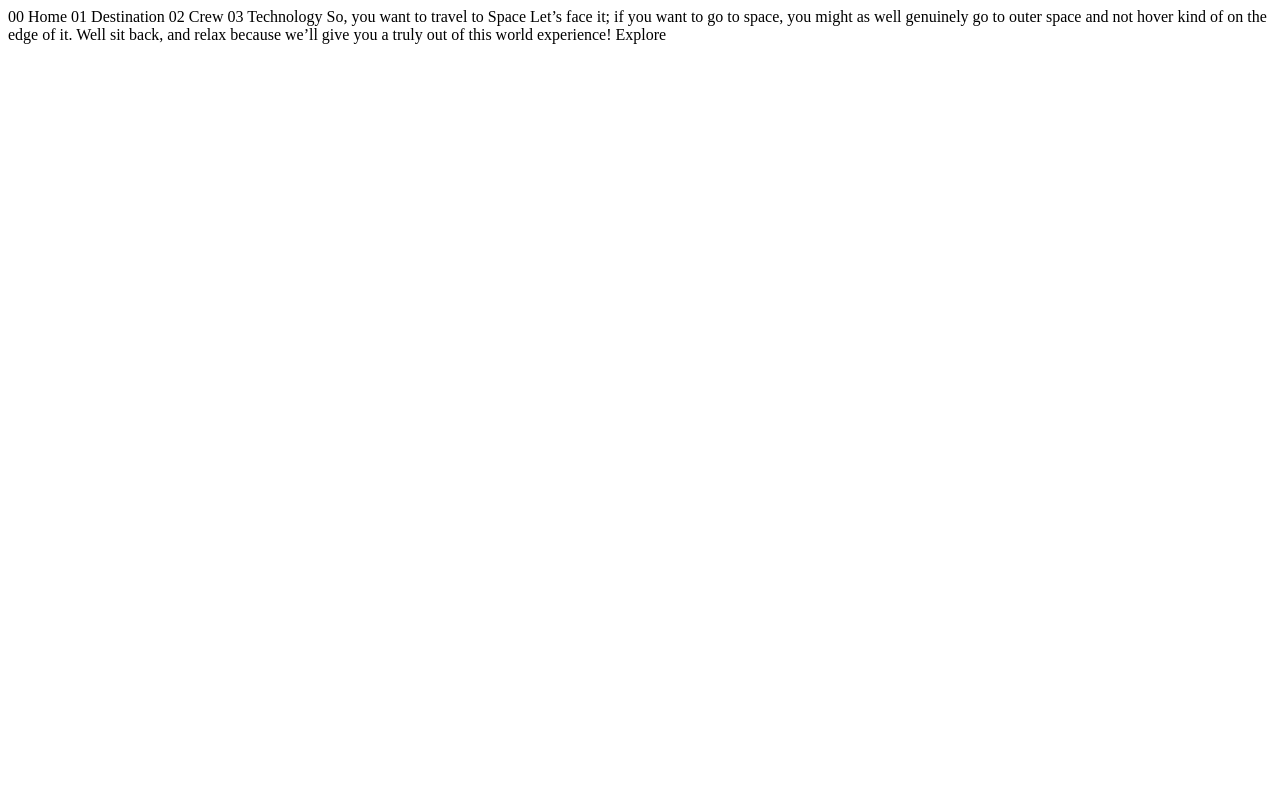
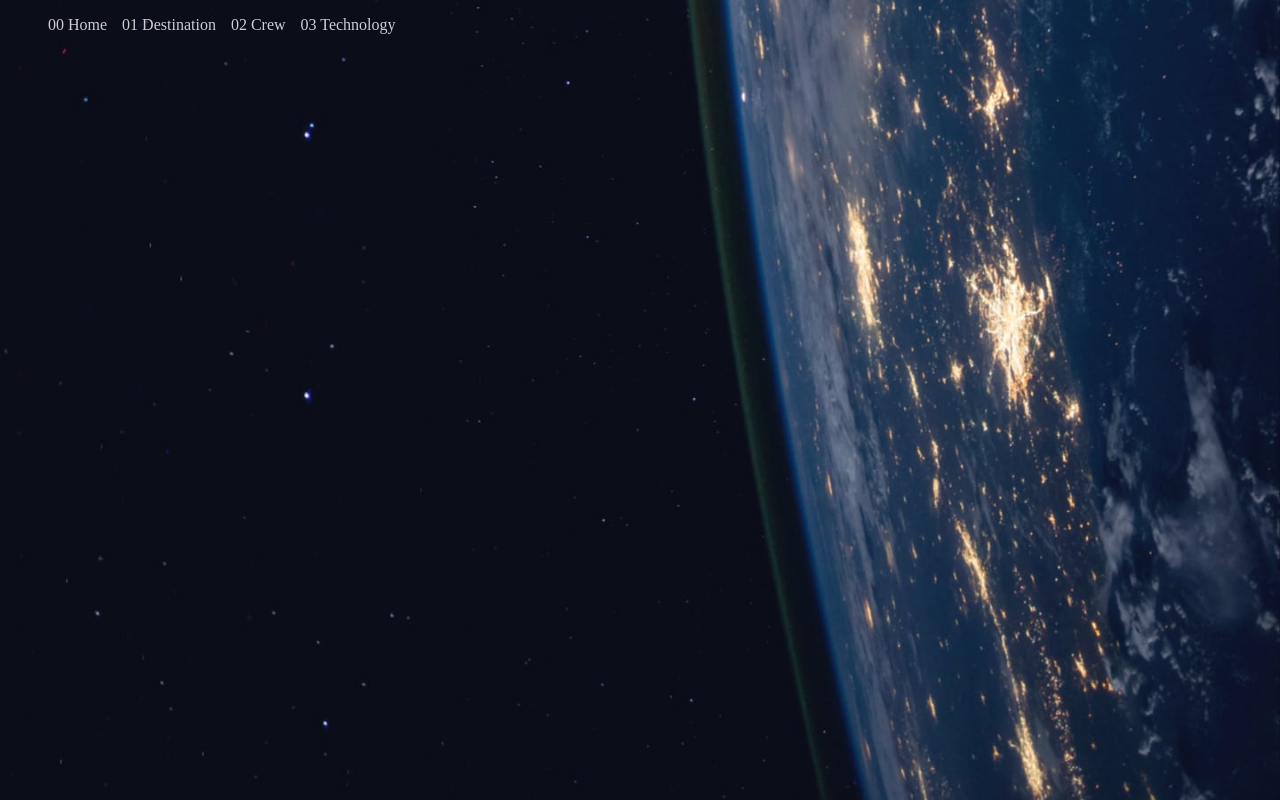
Before and after one commit to AmrAmrA/SpaceChallenge, a plain HTML site: page starter-code/index.html in a window 1280 px wide. Drawn offline with Linux system fonts and the light colour scheme.

Commit message:
add some animations

```diff
--- a/starter-code/index.html
+++ b/starter-code/index.html
@@ -1,27 +1,33 @@
 <!DOCTYPE html>
 <html lang="en">
-<head>
-  <meta charset="UTF-8">
-  <meta name="viewport" content="width=device-width, initial-scale=1.0">
+  <head>
+    <meta charset="UTF-8" />
+    <meta name="viewport" content="width=device-width, initial-scale=1.0" />
 
-  <link rel="icon" type="image/png" sizes="32x32" href="./assets/favicon-32x32.png">
+    <link
+      rel="icon"
+      type="image/png"
+      sizes="32x32"
+      href="./assets/favicon-32x32.png"
+    />
+    <link rel="stylesheet" href="style.css" />
 
-  <title>Frontend Mentor | Space tourism website</title>
-</head>
-<body>
+    <title>Frontend Mentor | Space tourism website</title>
+  </head>
+  <body>
+    <ul>
+      <li>00 Home</li>
+      <li>01 Destination</li>
+      <li>02 Crew</li>
+      <li>03 Technology</li>
+    </ul>
 
-  00 Home
-  01 Destination
-  02 Crew
-  03 Technology
-
-  So, you want to travel to
+    <!-- So, you want to travel to
   Space
   Let’s face it; if you want to go to space, you might as well genuinely go to
   outer space and not hover kind of on the edge of it. Well sit back, and relax
   because we’ll give you a truly out of this world experience!
 
-  Explore
-
-</body>
+  Explore -->
+  </body>
 </html>
--- /dev/null
+++ b/starter-code/style.css
@@ -0,0 +1,109 @@
+li {
+  list-style: none;
+  color: white;
+  font-size: 16px;
+  opacity: 1;
+  animation: opacityApparition 2.5s;
+  animation-iteration-count: 1;
+  animation-fill-mode: forwards;
+  animation-delay: 3s;
+}
+body {
+  background-image: url(assets/home/background-home-desktop.jpg);
+  background-repeat: no-repeat;
+  background-size: cover;
+}
+
+ul {
+  display: flex;
+  gap: 15px;
+  transform: translateY(0px);
+  animation: ApparitionFromAbove 3s;
+  animation-fill-mode: forwards;
+}
+
+@keyframes opacityApparition {
+  0% {
+    opacity: 0;
+    /* font-size: 2px; */
+  }
+  10% {
+    opacity: 0.1;
+    /* font-size: 4px; */
+  }
+  20% {
+    opacity: 0.2;
+    /* font-size: 6px; */
+  }
+  30% {
+    opacity: 0.3;
+    /* font-size: 8px; */
+  }
+  40% {
+      opacity: 0.4;
+      /* font-size: 10px; */
+  }
+
+  50% {
+    opacity: 0.5;
+    /* font-size: 12px; */
+  }
+  60% {
+    opacity: 0.6;
+    /* font-size: 14px; */
+  }
+  70% {
+    opacity: 0.7;
+    /* font-size: 16px; */
+  }
+  80% {
+    opacity: 0.8;
+    /* font-size: 16px; */
+  }
+  90% {
+    opacity: 0.9;
+    /* font-size: 16px; */
+  }
+  100% {
+    opacity: 1;
+    /* font-size: 16px; */
+  }
+}
+
+/* @keyframes ApparitionFromAbove {
+    0% {
+    transform: translateY(-50px);
+    }
+    /* 10% {
+        transform: translateY(-40px);
+    }
+    20% {
+        transform: translateY(-30px);
+    }
+    30% {
+        transform: translateY(-20px);
+    }
+    40% {
+        transform: translateY(-10px);
+    }
+
+    50% {
+        transform: translateY(0px);
+    }
+    60% {
+        transform: translateY(10px);
+    }
+    70% {
+        transform: translateY(20px);
+    }
+    80% {
+        transform: translateY(10px);
+    }
+    90% {
+        transform: translateY(0px);
+    } */
+    100% {
+        transform: translateY(0px);
+    }
+  }
+   */
```
